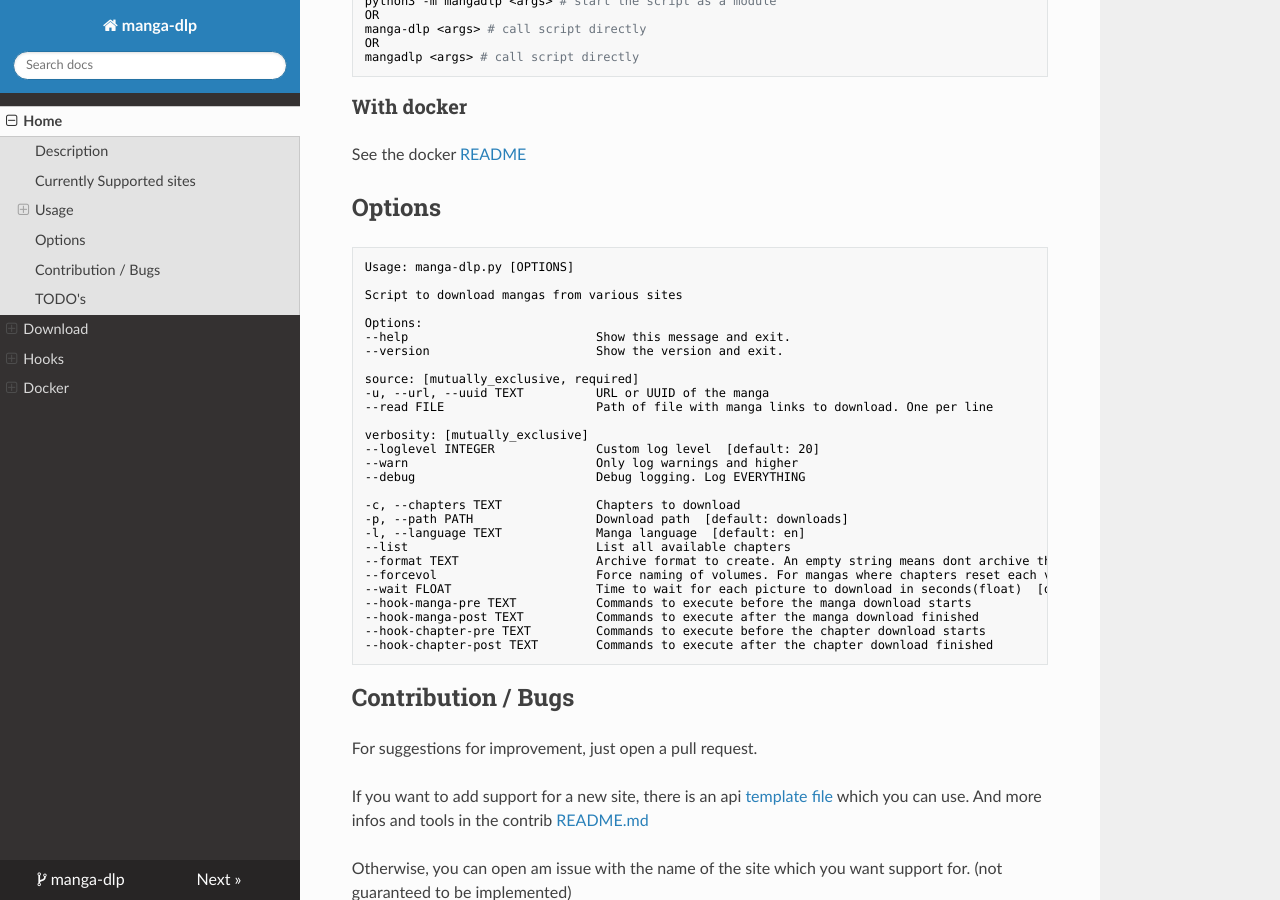
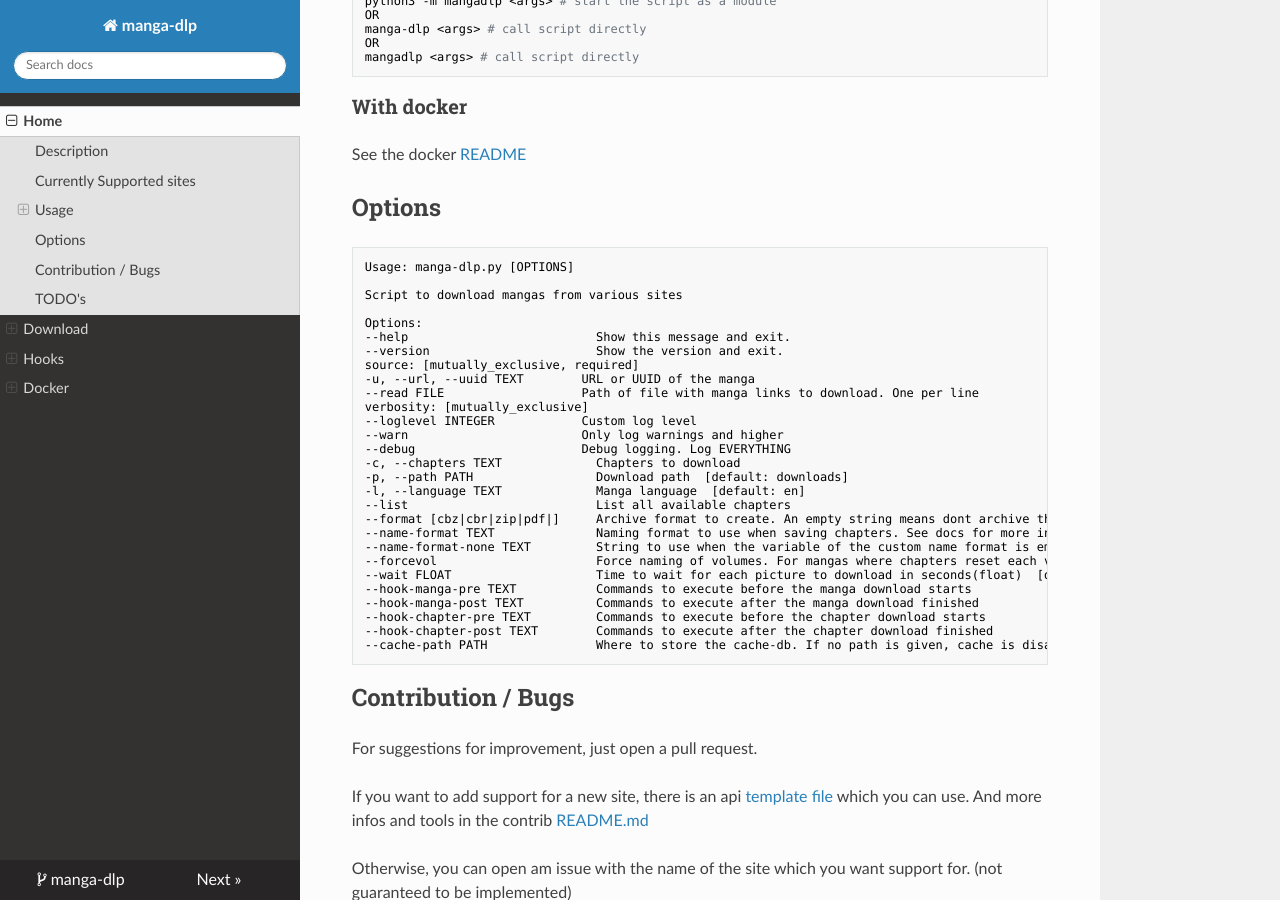
Before and after one commit to olofvndrhr/manga-dlp, an MkDocs documentation site: the page built from docs/pages/index.md, in a window 1280 px wide and 900 px high, scrolled down 1431 px. Built offline with MkDocs 1.6.1, drawn with Linux system fonts in a browser that asks for light colours; nearby versions of some CDN libraries; a script that is not in the unit is left out.

````diff
--- a/docs/pages/index.md
+++ b/docs/pages/index.md
@@ -94,27 +94,27 @@ Script to download mangas from various sites
 Options:
 --help                          Show this message and exit.
 --version                       Show the version and exit.
-
 source: [mutually_exclusive, required]
--u, --url, --uuid TEXT          URL or UUID of the manga
---read FILE                     Path of file with manga links to download. One per line
-
+-u, --url, --uuid TEXT        URL or UUID of the manga
+--read FILE                   Path of file with manga links to download. One per line
 verbosity: [mutually_exclusive]
---loglevel INTEGER              Custom log level  [default: 20]
---warn                          Only log warnings and higher
---debug                         Debug logging. Log EVERYTHING
-
+--loglevel INTEGER            Custom log level
+--warn                        Only log warnings and higher
+--debug                       Debug logging. Log EVERYTHING
 -c, --chapters TEXT             Chapters to download
 -p, --path PATH                 Download path  [default: downloads]
 -l, --language TEXT             Manga language  [default: en]
 --list                          List all available chapters
---format TEXT                   Archive format to create. An empty string means dont archive the folder  [default: cbz]
+--format [cbz|cbr|zip|pdf|]     Archive format to create. An empty string means dont archive the folder  [default: cbz]
+--name-format TEXT              Naming format to use when saving chapters. See docs for more infos  [default: {default}]
+--name-format-none TEXT         String to use when the variable of the custom name format is empty
 --forcevol                      Force naming of volumes. For mangas where chapters reset each volume
 --wait FLOAT                    Time to wait for each picture to download in seconds(float)  [default: 0.5]
 --hook-manga-pre TEXT           Commands to execute before the manga download starts
 --hook-manga-post TEXT          Commands to execute after the manga download finished
 --hook-chapter-pre TEXT         Commands to execute before the chapter download starts
 --hook-chapter-post TEXT        Commands to execute after the chapter download finished
+--cache-path PATH               Where to store the cache-db. If no path is given, cache is disabled
 ```
 
 ## Contribution / Bugs
````
Also changed, not shown: docs/pages/download.md (+8 -0 lines), CHANGELOG.md, README.md, 1 other file.
